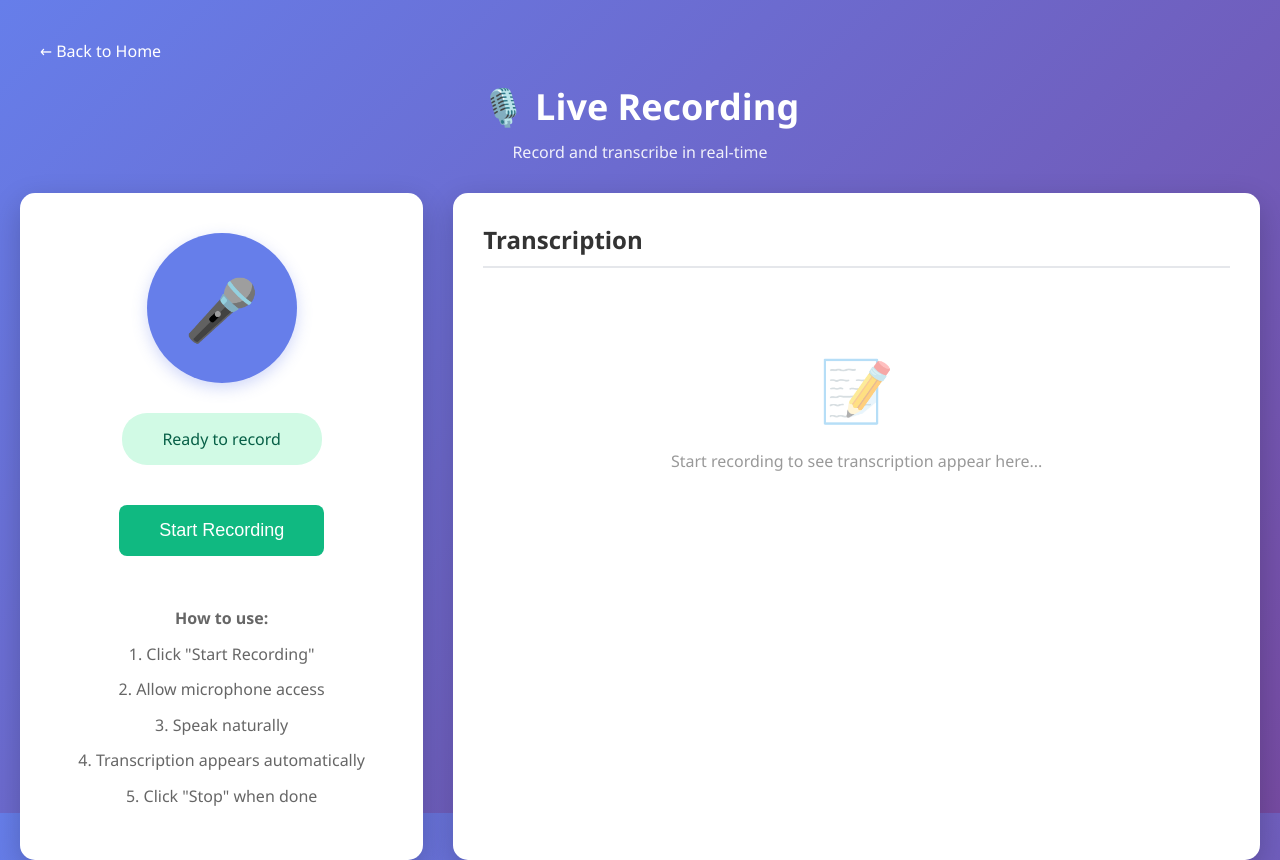
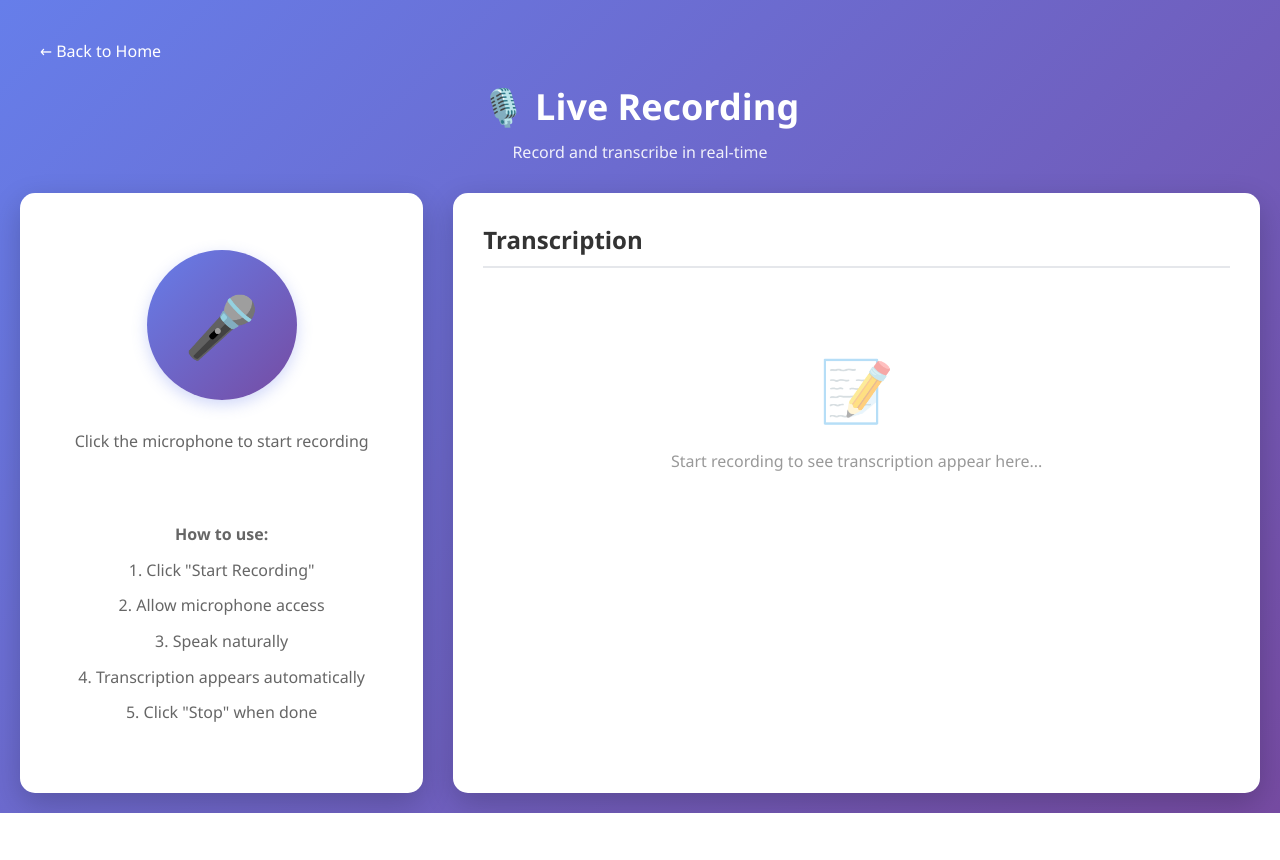
Before and after one commit to codereyinish/ClassRec, a FastAPI app: page /live in a window 1280 px wide. After the commit the page ends 813 px from the top, so only its background shows below. Run offline with FastAPI, Linux system fonts and the light colour scheme.

Commit message:
"Feat: Change the UX on how recording is done" - Make the mic clickbale to start and stop recording to enhance user experience and make UI more minimalistic by removing Recording button"

```diff
--- a/templates/live.html
+++ b/templates/live.html
@@ -74,7 +74,8 @@
             width: 150px;
             height: 150px;
             border-radius: 50%;
-            background: #667eea;
+            background: linear-gradient(135deg, #667eea 0%, #764ba2 100%);
+            cursor: pointer;
             display: flex;
             align-items: center;
             justify-content: center;
@@ -85,74 +86,43 @@
         }
 
         .mic-bubble.recording {
-            background: #ef4444;
+            background: linear-gradient(135deg, #ef4444 0%, #dc2626 100%);
             animation: pulse 1.5s infinite;
         }
 
         @keyframes pulse {
-            0%, 100% {
-                transform: scale(1);
-                box-shadow: 0 5px 15px rgba(239, 68, 68, 0.3);
+        0%, 100% {
+            transform: scale(1);
+            box-shadow: 0 8px 25px rgba(239, 68, 68, 0.4);
+                }
+        50% {
+            transform: scale(1.08);
+            box-shadow: 0 12px 35px rgba(239, 68, 68, 0.6);
             }
-            50% {
-                transform: scale(1.1);
-                box-shadow: 0 10px 30px rgba(239, 68, 68, 0.5);
-            }
+        }
+
+        .mic-bubble:hover {
+            transform: scale(1.05);
+            box-shadow: 0 10px 30px rgba(102, 126, 234, 0.5);
         }
 
         /* Status */
         .status {
             text-align: center;
-            padding: 15px 30px;
-            border-radius: 25px;
+            padding: 0;
             margin-bottom: 30px;
             font-weight: 500;
             min-width: 200px;
-        }
-
-        .status.idle {
-            background: #d1fae5;
-            color: #065f46;
+            font-size: 16px;
+            color: #666;
         }
 
         .status.recording {
-            background: #fee2e2;
-            color: #991b1b;
+            color: #ef4444; #change color to red when recorded
         }
 
-        /* Buttons */
-        .btn {
-            padding: 15px 40px;
-            font-size: 18px;
-            border: none;
-            border-radius: 8px;
-            cursor: pointer;
-            margin: 10px;
-            transition: all 0.3s;
-            font-weight: 500;
-        }
 
-        .btn-start {
-            background: #10b981;
-            color: white;
-        }
-
-        .btn-start:hover {
-            background: #059669;
-            transform: translateY(-2px);
-        }
-
-        .btn-stop {
-            background: #ef4444;
-            color: white;
-            display: none;
-        }
-
-        .btn-stop:hover {
-            background: #dc2626;
-            transform: translateY(-2px);
-        }
-
+        /* Instructions */
         .instructions {
             margin-top: 30px;
             text-align: center;
@@ -257,11 +195,9 @@
             <div class="mic-bubble" id="micBubble">🎤</div>
 
             <div id="status" class="status idle">
-                Ready to record
+               Click the microphone to start recording
             </div>
 
-            <button class="btn btn-start" id="startBtn">Start Recording</button>
-            <button class="btn btn-stop" id="stopBtn">Stop Recording</button>
 
             <div class="instructions">
                 <p><strong>How to use:</strong></p>
@@ -276,13 +212,50 @@
         <!-- Right: Transcript -->
         <div class="transcript-area" id="transcriptArea">
             <h2>Transcription</h2>
-            <div class="empty-state">
+            <div class="empty-state" id="emptyState">
                 <div class="empty-state-icon">📝</div>
                 <p>Start recording to see transcription appear here...</p>
             </div>
         </div>
     </div>
 
-    <script src="/static/js/recorder.js"></script>
+    <script>
+    // ===== 1. TRACK STATE =====
+    let isRecording = false;
+
+    // ===== 2. GET ELEMENTS =====
+    const micBubble = document.getElementById('micBubble');
+    const statusDiv = document.getElementById('status');
+
+
+    // ===== 3. CLICK HANDLERS =====
+
+    // When microphone is clicked
+    micBubble.addEventListener('click', () => {
+        if (!isRecording) {
+            startRecording();
+        } else {
+            stopRecording();
+        }
+    });
+
+
+    // ===== 4. STYLE CHANGE FUNCTIONS =====
+
+    function startRecording() {
+        isRecording = true;
+        micBubble.classList.add('recording');
+        statusDiv.textContent = 'Recording... (Click to stop)';
+        statusDiv.className = 'status recording';
+    }
+
+    function stopRecording() {
+        isRecording = false;
+        micBubble.classList.remove('recording');
+        statusDiv.textContent = 'Click the microphone to start recording';
+        statusDiv.className = 'status idle';
+
+    }
+    </script>
 </body>
 </html>
```
Also changed, not shown: other parts of templates/live.html (+1 -33 lines).
